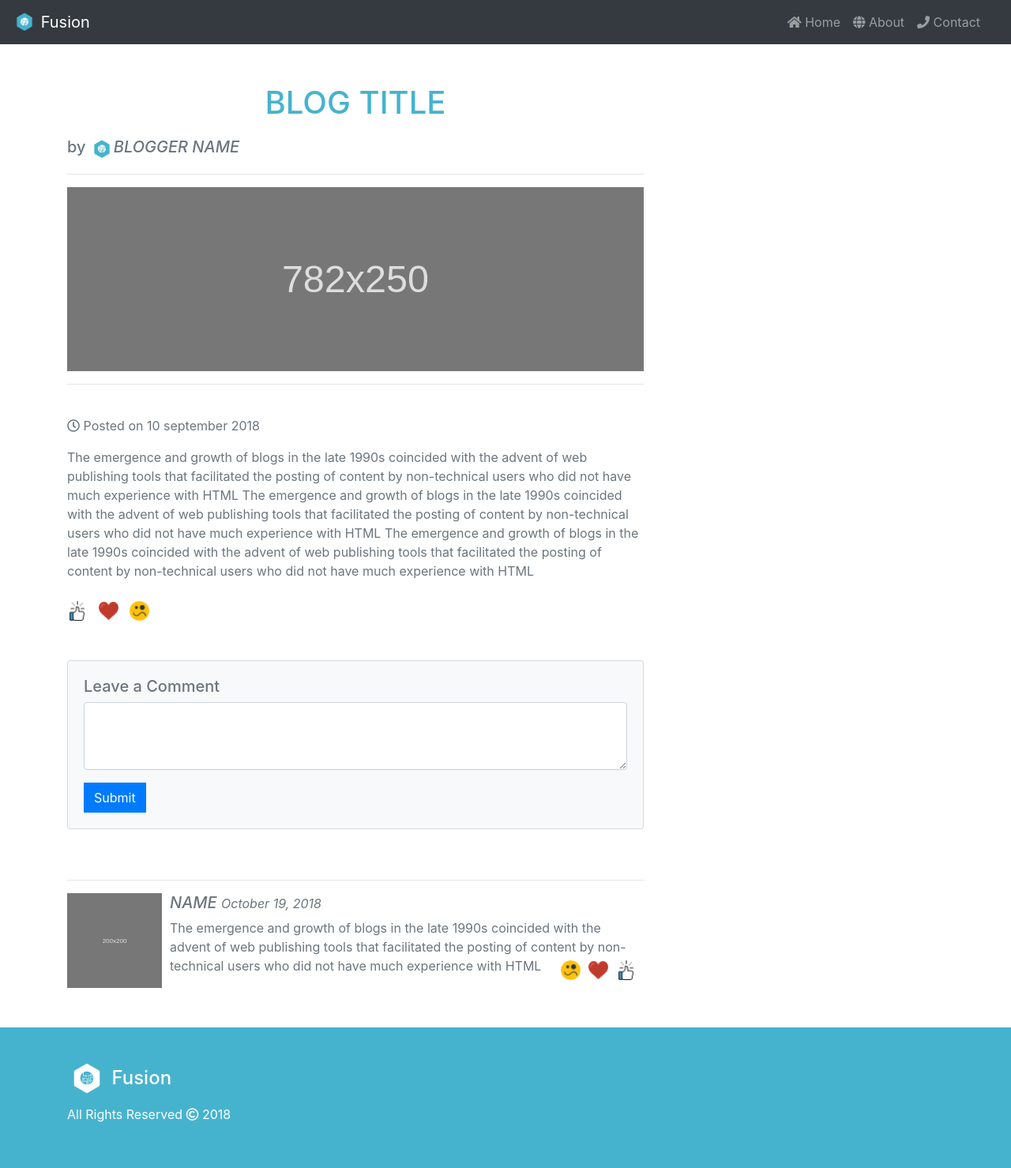
After one commit to anasM0hammad/Fusion, a PHP site: page /post.php in a window 1280 px wide. The commit adds this page. Shown: the whole page at 79% size. Run offline with PHP 8.4, Linux system fonts and the light colour scheme; some libraries are stand-ins or nearby versions.

Commit message:
Blog page done

```diff
--- a/css/home.css
+++ b/css/home.css
@@ -50,7 +50,7 @@ a:hover{
   border: none;
   color: #FFFFFF;
   text-align: center;
-  font-size: 13px;
+  font-size: 14px;
   padding: 10px;
   width: 110px;
   transition: all 0.5s;
--- /dev/null
+++ b/css/post.css
@@ -0,0 +1,92 @@
+.space{
+    margin-top: 100px;
+}
+
+a{
+    color:inherit;
+}
+
+a:hover{
+    text-decoration: none;
+    color: inherit;
+}
+
+.title{
+    color:#46B3CE;
+    margin-top: 50px;
+    margin-bottom: 20px;
+    text-align: center;
+}
+
+.name{
+    font-style: italic;
+}
+
+.likes{
+    margin-right:10px;
+    margin-top: 10px;
+    height: 25px;
+    width: 25px;
+    transition: 0.2s;
+    cursor: pointer;
+}
+
+.likes:hover{
+    height: 30px;
+    width: 30px;
+}
+
+
+.comment_box{
+    margin-top: 50px;
+}
+
+.mybutton{
+    border-radius: 0;
+}
+
+.comment_profile{
+    height: 120px;
+    width: 120px;
+    margin-right: 10px;
+}
+
+.comment_profile img{
+    height: 80px;
+    width: 80px;
+}
+
+
+.comment h5{
+    font-style: italic;
+}
+
+.comment_like{
+     margin-right:10px;
+    margin-top: 5px;
+    height: 25px;
+    width: 25px;
+    transition: 0.2s;
+    cursor: pointer;
+}
+
+.comment_like:hover{
+    height: 30px;
+    width: 30px;
+}
+
+
+.button:hover span:after {
+  opacity: 1;
+  right: 0;
+}
+
+
+
+
+.footer{
+    background-color: #46B3CE;
+    color: white;
+     padding:40px;
+    margin-top: 50px;
+}
--- /dev/null
+++ b/post.php
@@ -0,0 +1,128 @@
+<!doctype html>
+<html lang="en">
+  <head>
+    <!-- Required meta tags -->
+    <meta charset="utf-8">
+    <meta name="viewport" content="width=device-width, initial-scale=1, shrink-to-fit=no">
+
+    <!-- Bootstrap CSS -->
+    <link rel="stylesheet" href="https://stackpath.bootstrapcdn.com/bootstrap/4.1.3/css/bootstrap.min.css" integrity="sha384-MCw98/SFnGE8fJT3GXwEOngsV7Zt27NXFoaoApmYm81iuXoPkFOJwJ8ERdknLPMO" crossorigin="anonymous">
+
+    <!--Font Awesome -->
+     <link rel="stylesheet" href="https://use.fontawesome.com/releases/v5.3.1/css/all.css" integrity="sha384-mzrmE5qonljUremFsqc01SB46JvROS7bZs3IO2EmfFsd15uHvIt+Y8vEf7N7fWAU" crossorigin="anonymous">
+
+    <link href="img/icon.png" rel="icon" type ="image/gif" sizes="any">
+
+     <link rel="stylesheet" type="text/css" href="css/post.css">
+
+    <title>Fusion | Blog Name</title>
+
+  </head>
+
+  <body>
+
+
+      <!-- NAVBAR  -->
+
+   <nav class="navbar navbar-expand-lg navbar-dark bg-dark">
+      <a class="navbar-brand" href="index.php"><img src="img/icon.png" width="30" height="30" class="d-inline-block align-top" alt="">
+        Fusion</a>
+      <button class="navbar-toggler" type="button" data-toggle="collapse" data-target="#navbarSupportedContent" aria-controls="navbarSupportedContent" aria-expanded="false" aria-label="Toggle navigation">
+        <span class="navbar-toggler-icon"></span>
+      </button>
+
+      <div class="collapse navbar-collapse" id="navbarSupportedContent">
+        <ul class="navbar-nav container justify-content-end list">
+          <li class="nav-item ">
+              <a class="nav-link" href="index.php"><i class ="fas fa-home"></i> Home</a>
+          </li>
+          <li class="nav-item">
+            <a class="nav-link" href="#"><i class="fas fa-globe"></i> About</a>
+          </li>
+           <li class="nav-item">
+            <a class="nav-link" href="#"><i class="fas fa-phone"></i> Contact</a>
+          </li>
+        </ul>
+      </div>
+    </nav>
+  <!-- NAVBAR ENDS HERE -->
+
+
+
+<!-- BLOG CONTENT -->
+    <div class="container">
+     <div class="row">
+      <div class="col-md-8">
+        <h1 class="title">BLOG TITLE</h1>
+        <h5 class="text-muted"> by    <img class="d-inline-block align-top" height="30" width="30" src="img/icon.png"><a href=""><span class="name text-muted">BLOGGER NAME</span></a></h5>
+        <hr>
+        <img src="img/post.svg" class="img-fluid" alt="Responsive image">
+        <hr><br>
+        <p class="text-muted"><i class="far fa-clock"></i> Posted on 10 september 2018</p>
+
+        <p class="text-muted">The emergence and growth of blogs in the late 1990s coincided with the advent of web publishing tools that facilitated the posting of content by non-technical users who did not have much experience with HTML The emergence and growth of blogs in the late 1990s coincided with the advent of web publishing tools that facilitated the posting of content by non-technical users who did not have much experience with HTML The emergence and growth of blogs in the late 1990s coincided with the advent of web publishing tools that facilitated the posting of content by non-technical users who did not have much experience with HTML </p>
+
+
+         <img src="img/like.png" class="rounded likes" data-toggle="tooltip" data-placement="bottom" title="Like">
+
+         <img src="img/heart.png" class="rounded likes" data-toggle="tooltip" data-placement="bottom" title="Love">
+
+         <img src="img/confused.png" class="rounded likes" data-toggle="tooltip" data-placement="bottom" title="Not Good">
+
+         <!--COMMENT BOX -->
+          <div class="card bg-light comment_box">
+           <div class="card-body">
+             <h5 class="text-muted"> Leave a Comment</h5>
+             <form>
+               <div class="form-group">
+                <textarea class="form-control" id="exampleFormControlTextarea1" rows="3"></textarea>
+              </div>
+             </form>
+
+            <button type="button" class="btn btn-primary mybutton">Submit</button>
+
+           </div>
+         </div>
+
+          <br><br><hr>
+
+          <!-- COMMENTS -->
+
+
+          <div class="comment text-muted">
+          <img src="img/comment.svg" class=" float-left comment_profile">
+              <h5><a href="" >NAME </a><small class="text-muted"> October 19, 2018</small></h5>
+          <p>The emergence and growth of blogs in the late 1990s coincided with the advent of web publishing tools that facilitated the posting of content by non-technical users who did not have much experience with HTML
+
+             <img src="img/like.png" class="rounded comment_like float-right" data-toggle="tooltip" data-placement="bottom" title="Like">
+
+             <img src="img/heart.png" class="rounded comment_like  float-right" data-toggle="tooltip" data-placement="bottom" title="Love">
+
+             <img src="img/confused.png" class="rounded comment_like  float-right" data-toggle="tooltip" data-placement="bottom" title="Not Good">
+
+
+           </p>
+
+
+
+          </div>
+
+      </div>
+     </div>
+    </div>
+
+   <!-- FOOTER GOES HERE -->
+      <div class="footer">
+       <div class = "container">
+          <h4><img src="img/icon2.png" height="50" width="50"> Fusion</h4>
+          <p>All Rights Reserved <i class="far fa-copyright"></i> 2018</p>
+       </div>
+      </div>
+
+    <!-- Optional JavaScript -->
+    <!-- jQuery first, then Popper.js, then Bootstrap JS -->
+    <script src="https://code.jquery.com/jquery-3.3.1.slim.min.js" integrity="sha384-q8i/X+965DzO0rT7abK41JStQIAqVgRVzpbzo5smXKp4YfRvH+8abtTE1Pi6jizo" crossorigin="anonymous"></script>
+    <script src="https://cdnjs.cloudflare.com/ajax/libs/popper.js/1.14.3/umd/popper.min.js" integrity="sha384-ZMP7rVo3mIykV+2+9J3UJ46jBk0WLaUAdn689aCwoqbBJiSnjAK/l8WvCWPIPm49" crossorigin="anonymous"></script>
+    <script src="https://stackpath.bootstrapcdn.com/bootstrap/4.1.3/js/bootstrap.min.js" integrity="sha384-ChfqqxuZUCnJSK3+MXmPNIyE6ZbWh2IMqE241rYiqJxyMiZ6OW/JmZQ5stwEULTy" crossorigin="anonymous"></script>
+  </body>
+</html>
```
Also changed, not shown: index.php (+2 -8 lines), img/comment.svg (added).
